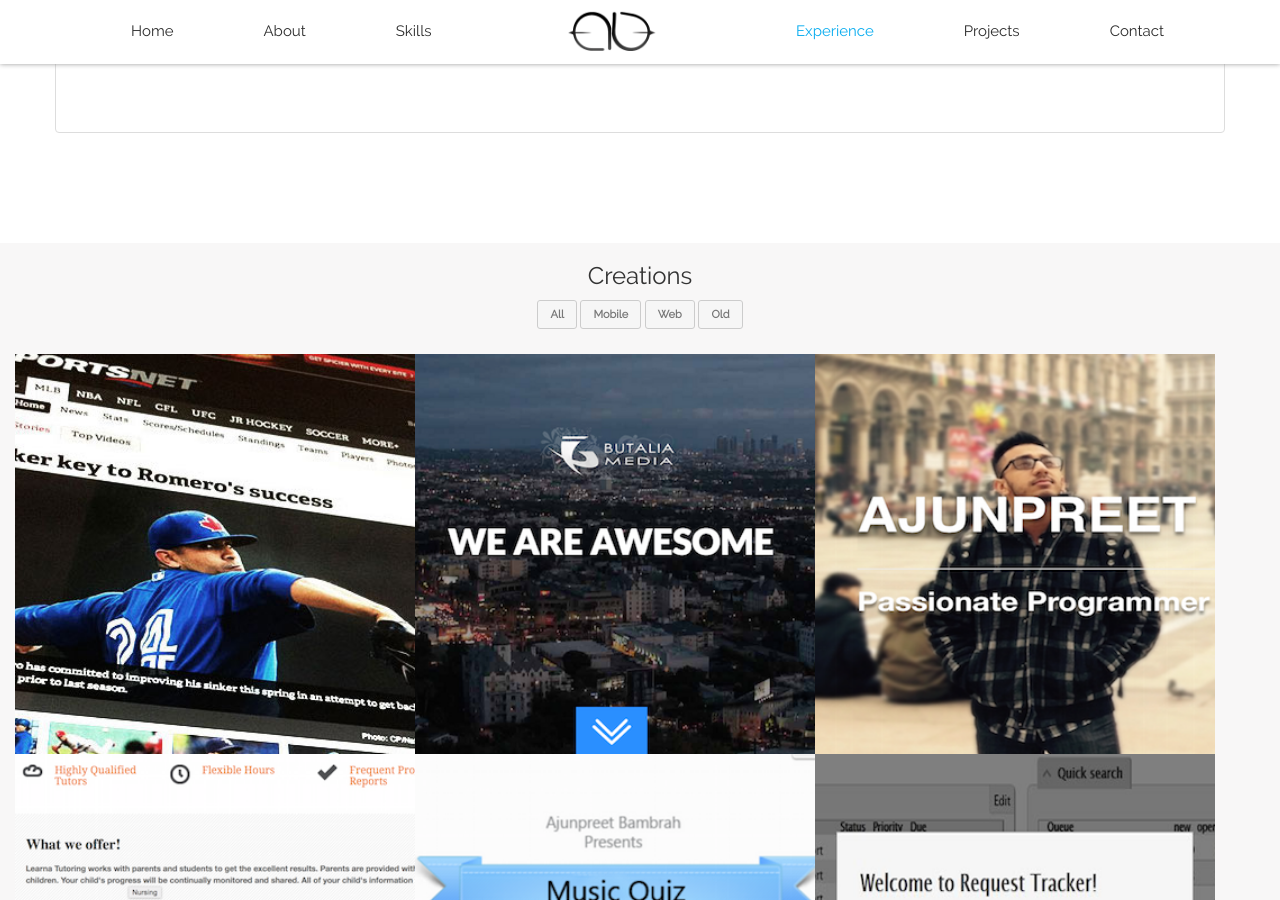
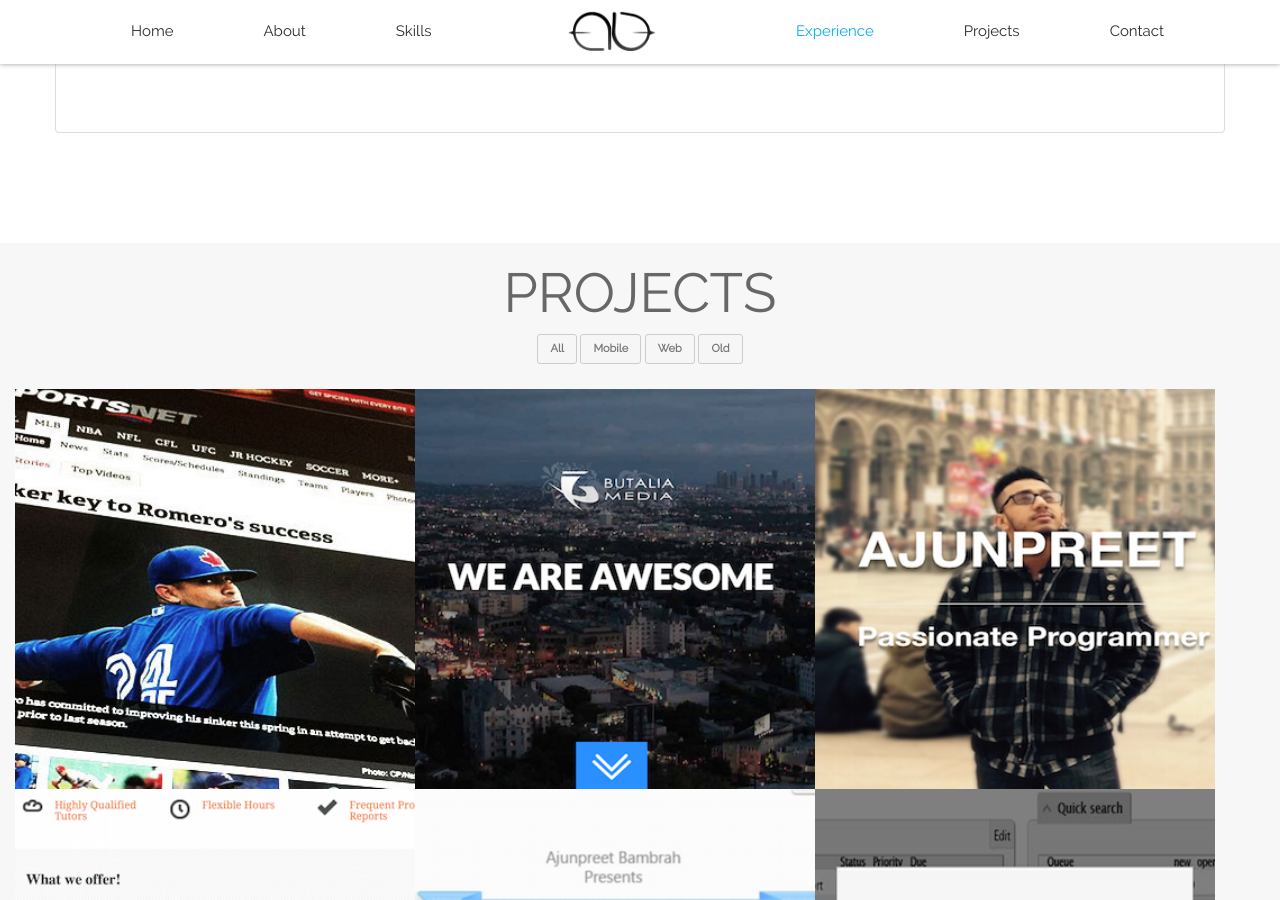
Before and after one commit to ajunB7/ajuni7.github.io, a Jekyll site: the page built from index.html, in a window 1280 px wide and 900 px high, scrolled down 3004 px. Built offline with Jekyll 4.4.1, drawn with Linux system fonts in a browser that asks for light colours.

Commit message:
Added title

```diff
--- a/_includes/projects.html
+++ b/_includes/projects.html
@@ -4,7 +4,10 @@
         <div>
 
             <div>
-                <h3 style = "text-align: center;">Creations</h3>
+
+                <div class="text-center">
+                      <h1>Projects</h1>
+                </div>
 
                 <div class="creations-filter">
 
```
